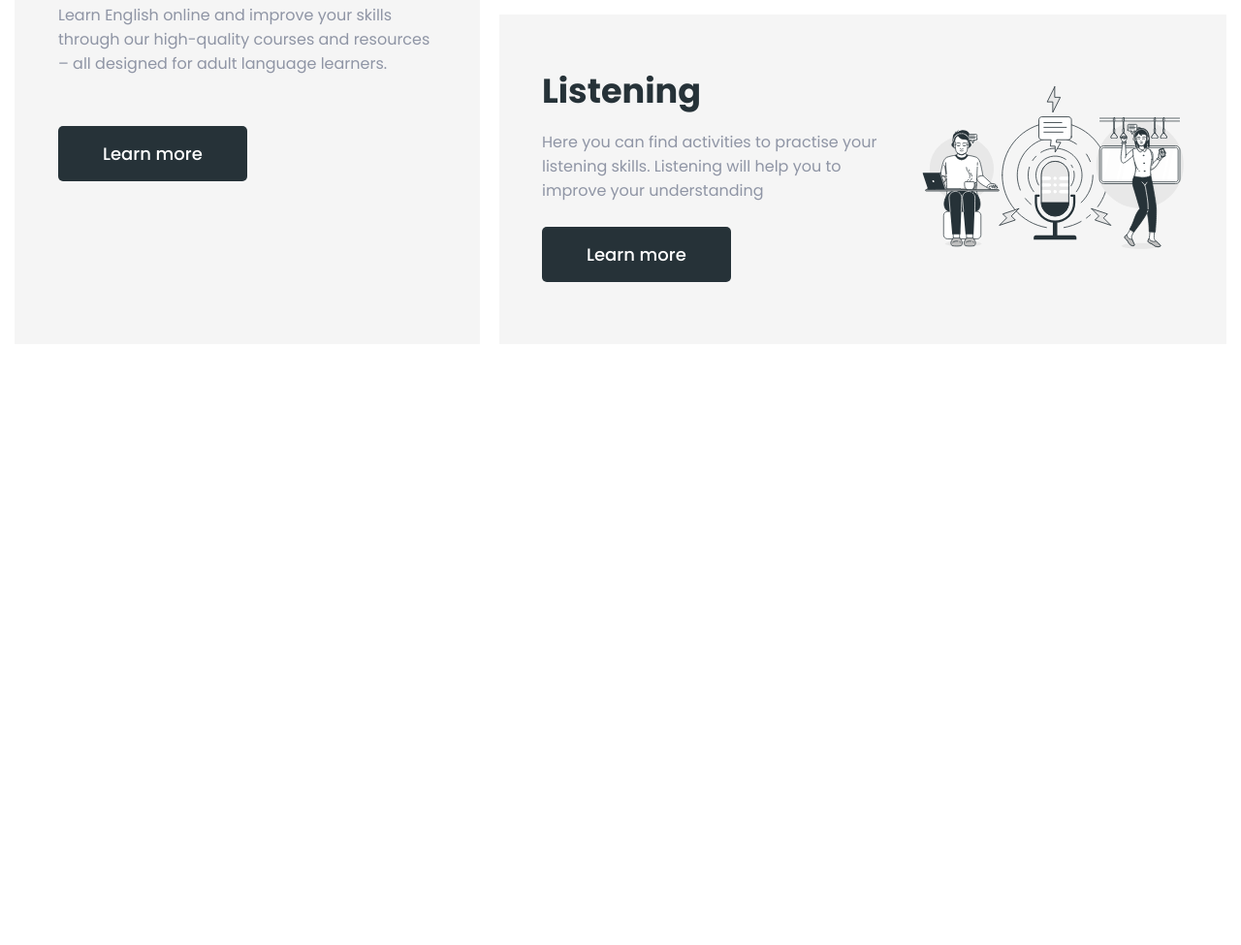
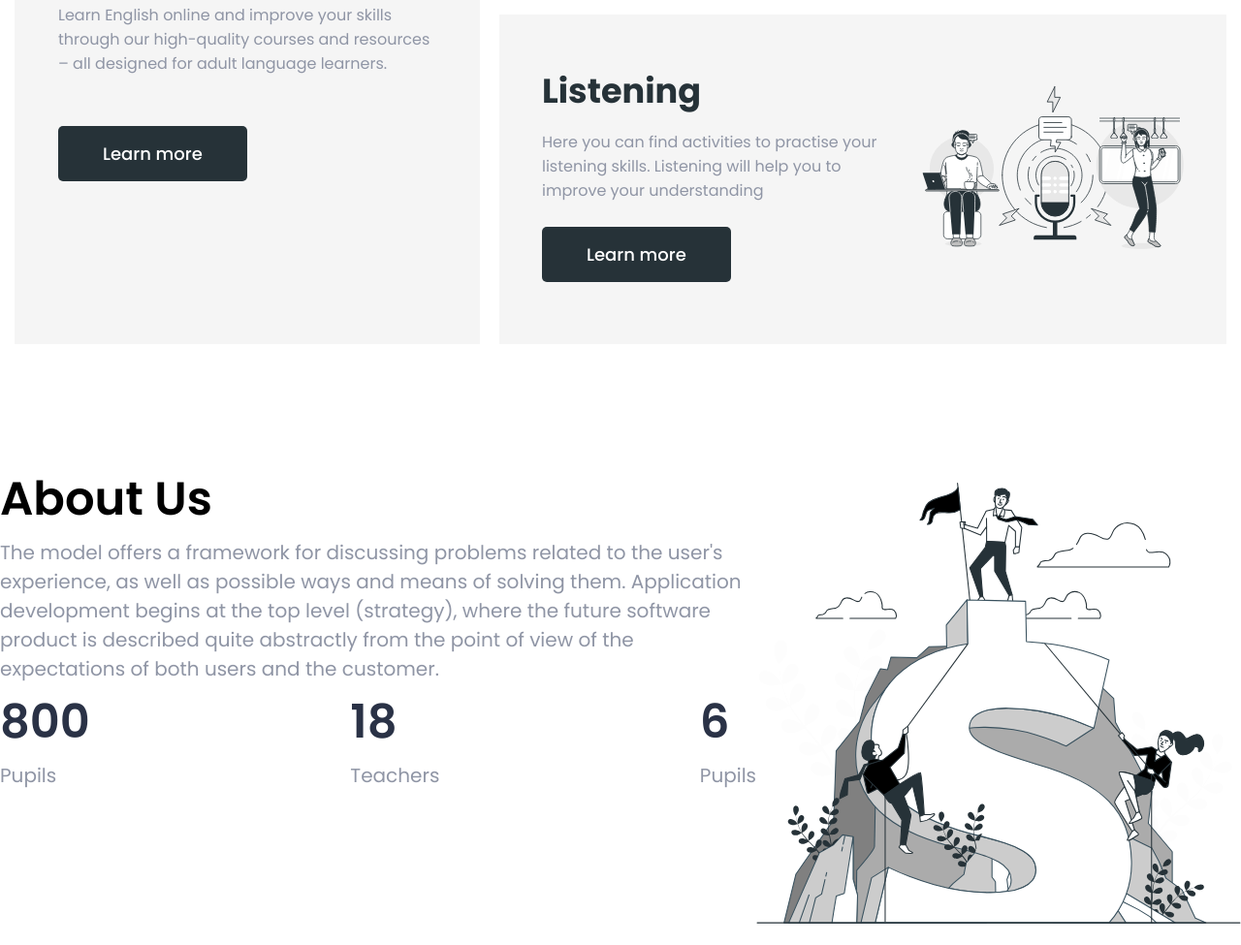
Before and after one commit to ashydud/britlex, a website built with Parcel: page index.html in a window 1280 px wide. Shown: the part 1767-2742 px from the top of the page at 97% size. Before the commit the page ends 2242 px from the top, so only its background shows below. Built offline with nearby package versions, Linux system fonts and the light colour scheme.

Commit message:
modified:   assets/css/style.css 	modified:   index.html

```diff
--- a/assets/css/style.css
+++ b/assets/css/style.css
@@ -390,3 +390,104 @@ section {
 	font-weight: 400;
 	line-height: normal;
 }
+
+.about {
+	display: flex;
+	justify-content: space-evenly
+
+}
+
+.about-container {
+	display: flex;
+	flex-direction: column;
+}
+
+.about-title h2 {
+	color: #000;
+	font-size: 48px;
+	font-style: normal;
+	font-weight: 600;
+	line-height: 80px;
+}
+
+.about-text p {
+	color: #8F95A5;
+	font-size: 20px;
+	font-style: normal;
+	font-weight: 400;
+	line-height: normal;
+}
+
+.about-meta {
+	display: flex;
+	justify-content: space-between;
+}
+
+.about-pupils {
+	display: flex;
+	flex-direction: column;
+}
+
+.pupils-number {
+	color: #2A3246;
+	font-size: 48px;
+	font-style: normal;
+	font-weight: 600;
+	line-height: 80px;
+}
+
+.pupils-pup{
+	color: #8F95A5;
+	font-size: 20px;
+	font-style: normal;
+	font-weight: 400;
+	line-height: normal;
+}
+
+.about-teachers {
+	display: flex;
+	flex-direction: column;
+}
+
+.teachers-number {
+	color: #2A3246;
+	font-size: 48px;
+	font-style: normal;
+	font-weight: 600;
+	line-height: 80px;
+}
+
+.teachers-teach {
+	color: #8F95A5;
+	font-size: 20px;
+	font-style: normal;
+	font-weight: 400;
+	line-height: normal;
+}
+
+.about-foreign {
+	display: flex;
+	flex-direction: column;
+}
+
+.foreign-number {
+	color: #2A3246;
+	font-size: 48px;
+	font-style: normal;
+	font-weight: 600;
+	line-height: 80px;
+}
+
+.foreign-languages {
+	color: #8F95A5;
+	font-size: 20px;
+	font-style: normal;
+	font-weight: 400;
+	line-height: normal;
+}
+
+.about-image {
+	width: 500px;
+	height: 500px;
+	flex-shrink: 0;
+}
--- a/index.html
+++ b/index.html
@@ -167,7 +167,58 @@
 
 		</section>
 
-		<section id="about" class="about"></section>
+		<section id="about" class="about">
+			<div class="about-container">
+				<div class="about-title">
+					<h2>About Us</h2>
+				</div>
+
+				<div class="about-text">
+					<p>The model offers a framework for discussing problems related to the user's experience, as well as possible ways
+						and
+						means of solving them. Application development begins at the top level (strategy), where the future software
+						product is
+						described quite abstractly from the point of view of the expectations of both users and the customer.
+					</p>
+				</div>
+
+				<div class="about-meta">
+					<div class="about-pupils">
+						<div class="pupils-number">
+							<p>800</p>
+						</div>
+
+						<div class="pupils-pup">
+							<p>Pupils</p>
+						</div>
+					</div>
+
+					<div class="about-teachers">
+						<div class="teachers-number">
+							<p>18</p>
+						</div>
+
+						<div class="teachers-teach">
+							<p>Teachers</p>
+						</div>
+					</div>
+
+					<div class="about-foreign">
+						<div class="foreign-number">
+							<p>6</p>
+						</div>
+
+						<div class="foreign-languages">
+							<p>Pupils</p>
+						</div>
+					</div>
+				</div>
+			</div>
+
+			<div class="about-image">
+				<img src="./assets/svg/about.svg" alt="About Us">
+			</div>
+		</section>
 
 		<section id="pricing" class="pricing"></section>
 
```
